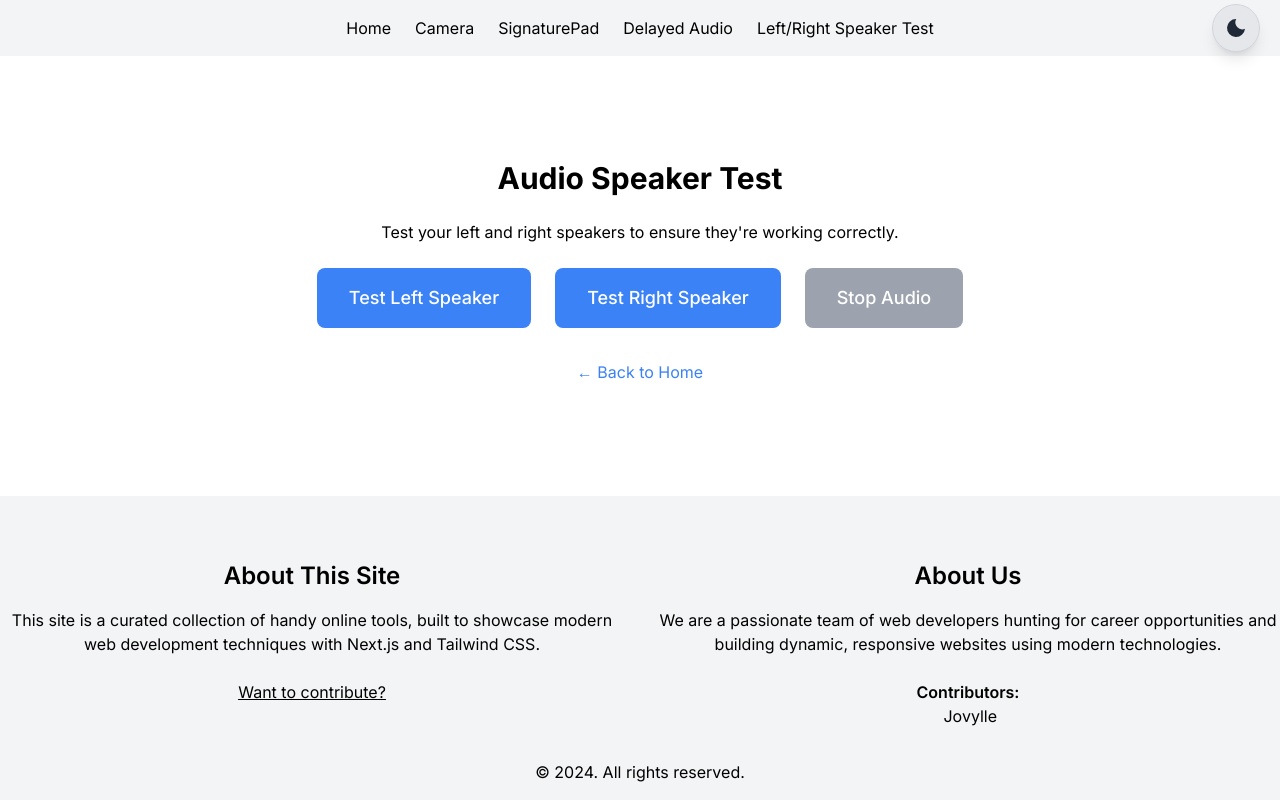
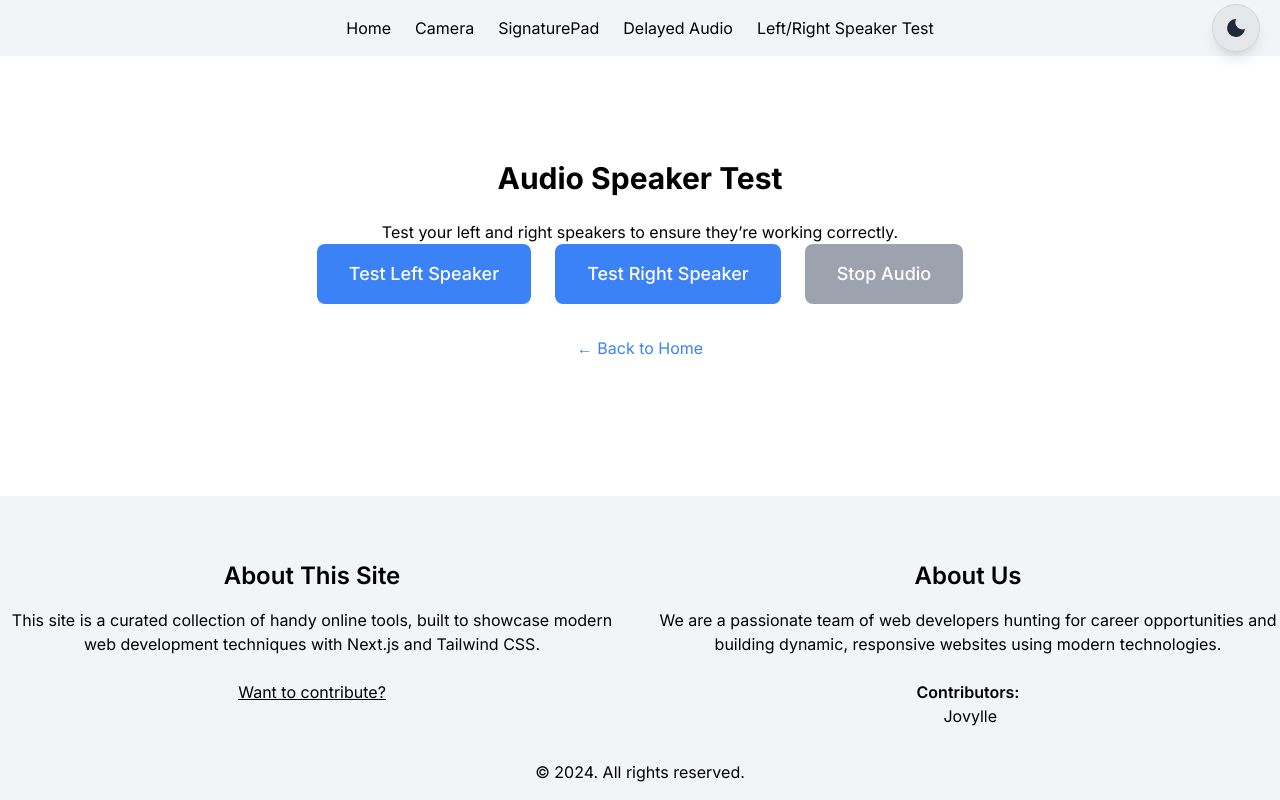
Before and after one commit to jovylle/wanabusful, a Next.js app: page /audio-test in a window 1280 px wide. Built offline with nearby package versions, Linux system fonts and the light colour scheme.

Commit message:
build error problem

```diff
--- a/src/app/audio-test/page.js
+++ b/src/app/audio-test/page.js
@@ -39,9 +39,7 @@ export default function AudioTest () {
     <Layout>
       <div className="container mx-auto py-10 px-4">
         <h1 className="text-3xl font-bold mb-6">Audio Speaker Test</h1>
-        <p className="mb-6">
-          Test your left and right speakers to ensure they're working correctly.
-        </p>
+        <p>Test your left and right speakers to ensure they&rsquo;re working correctly.</p>
 
         {/* Hidden audio elements */}
         <audio
```
